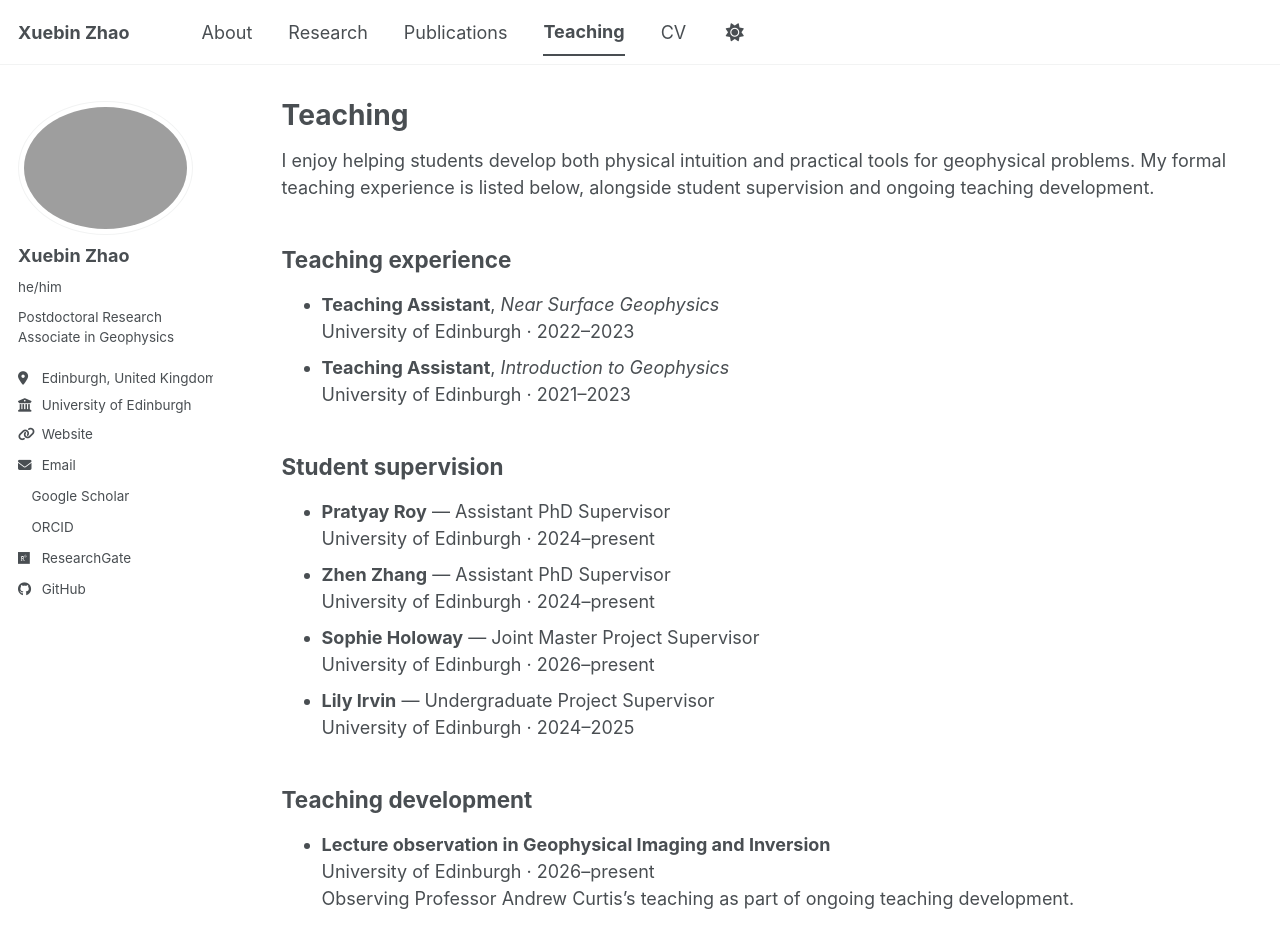
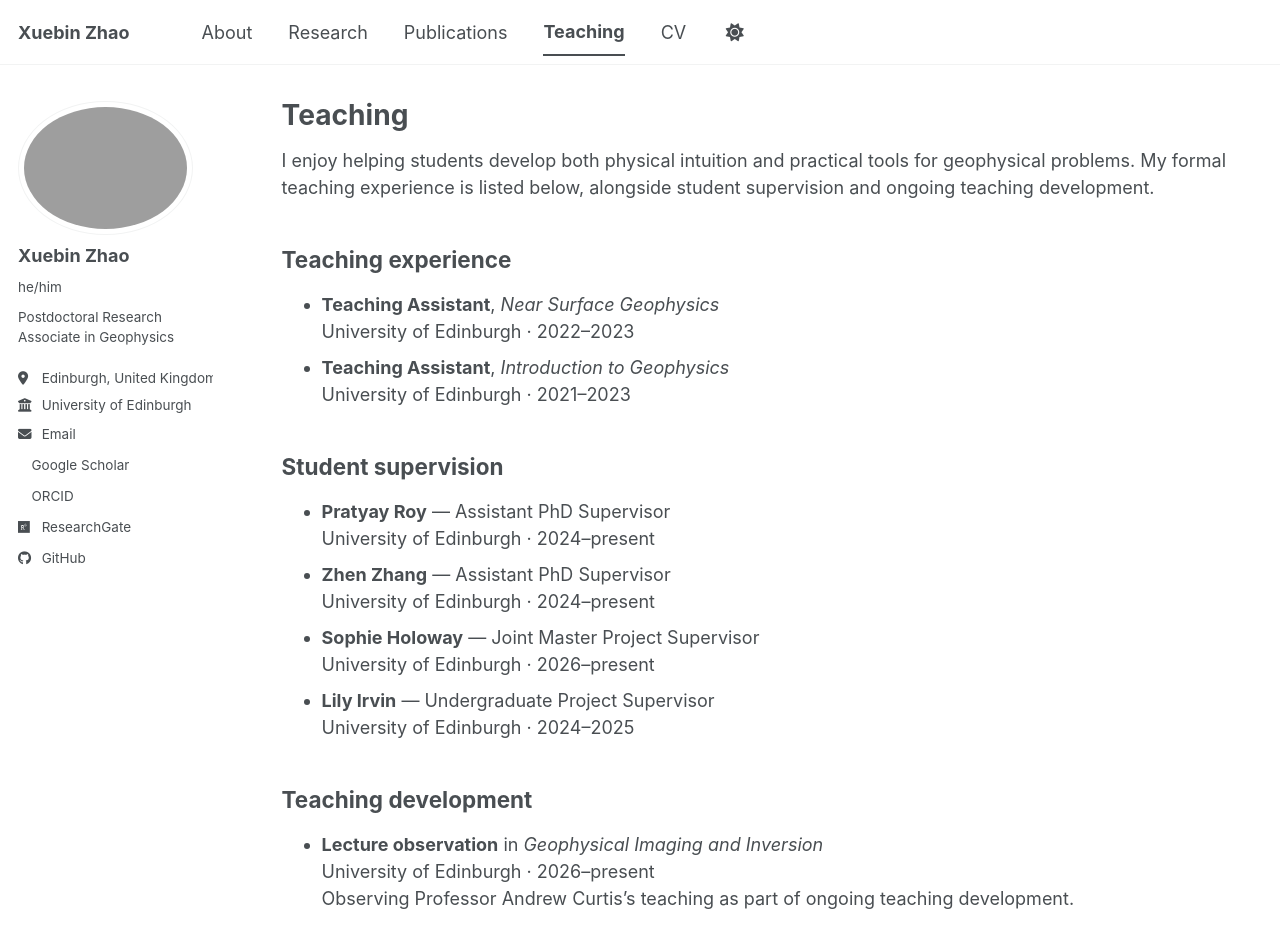
Before and after one commit to XuebinZhaoZXB/xuebinzhaozxb.github.io, a Jekyll site: the page built from content/teaching.md, in a window 1280 px wide and 966 px high. Shown: the top 948 px of the window. Built offline with Jekyll 4.4.1, drawn with Linux system fonts in a browser that asks for light colours; a style sheet for code colours, icons or effects is not loaded.

Commit message:
update main page

```diff
--- a/_config.yml
+++ b/_config.yml
@@ -29,7 +29,6 @@ author:
   bio              : "Postdoctoral Research Associate in Geophysics"
   location         : "Edinburgh, United Kingdom"
   employer         : "University of Edinburgh"
-  uri              : "https://www.ed.ac.uk/geosciences"
   email            : "xuebin.zhao@ed.ac.uk"
 
   # Academic websites
--- a/content/teaching.md
+++ b/content/teaching.md
@@ -27,6 +27,6 @@ I enjoy helping students develop both physical intuition and practical tools for
 
 ## Teaching development
 
-- **Lecture observation in Geophysical Imaging and Inversion**
+- **Lecture observation** in *Geophysical Imaging and Inversion*
   University of Edinburgh · 2026–present
   Observing Professor Andrew Curtis's teaching as part of ongoing teaching development.
```
